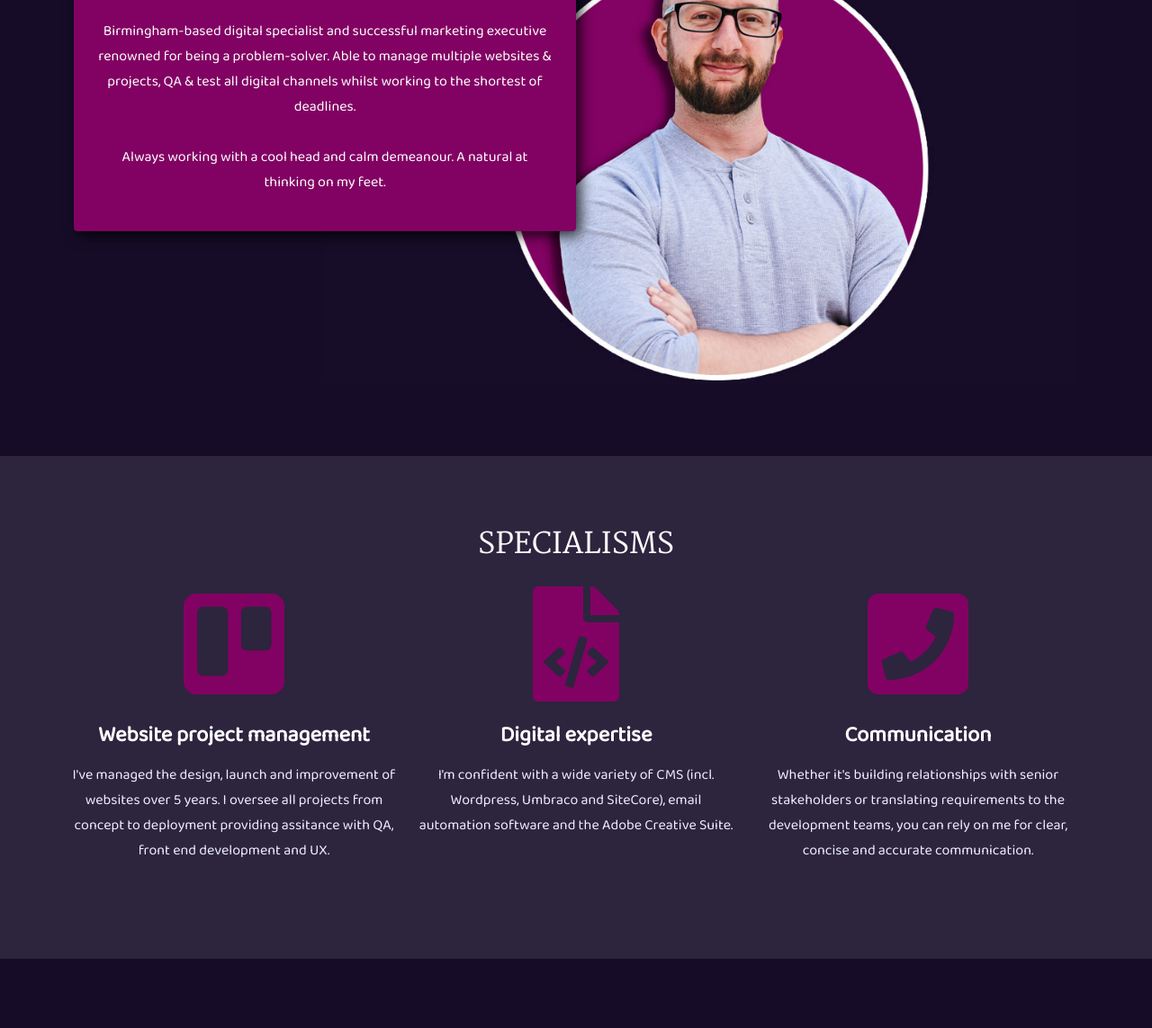
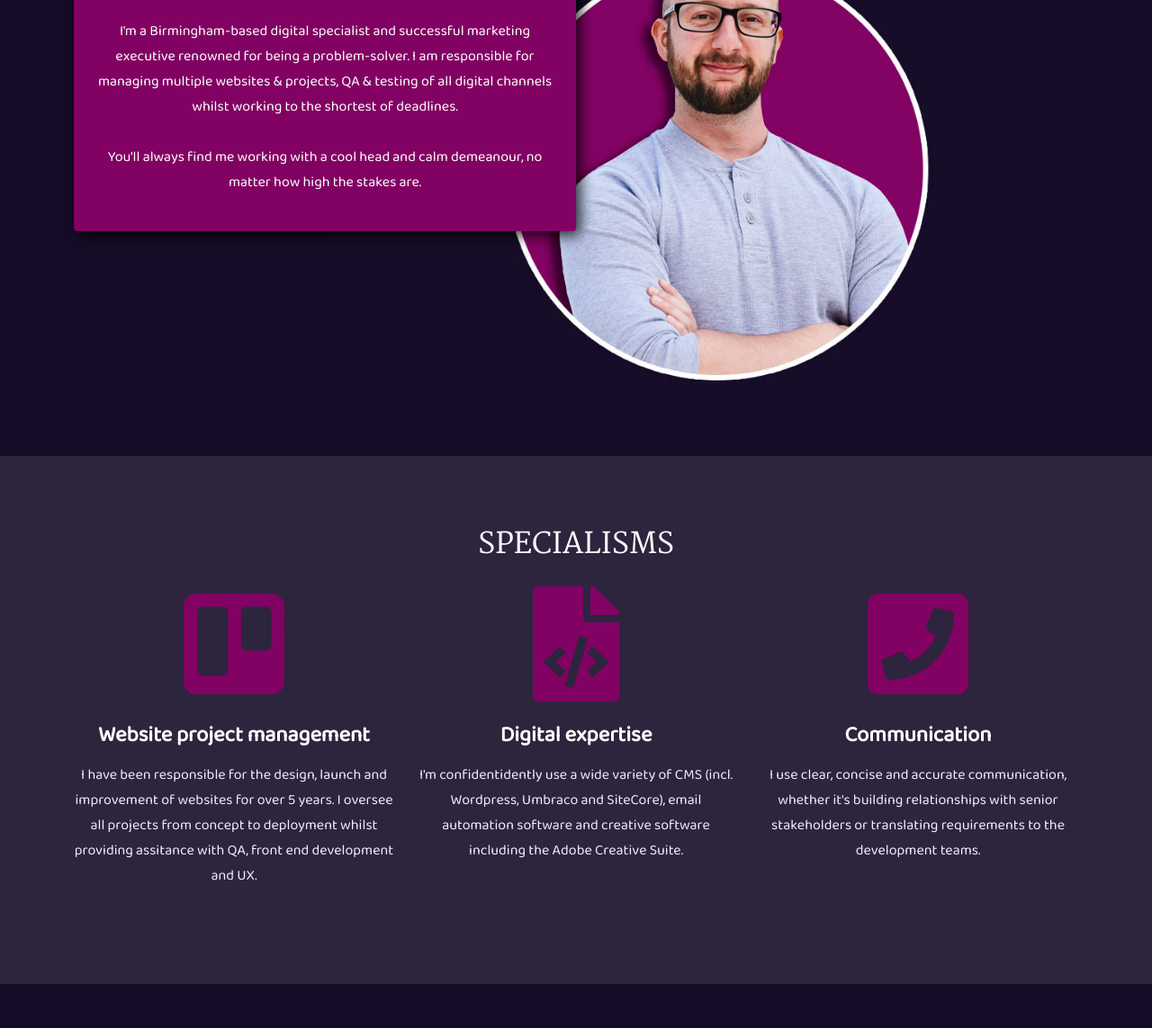
Before and after one commit to Liam-Timms/Portfolio, a plain HTML site: page index.html in a window 1280 px wide. Shown: the part 672-1815 px from the top of the page at 90% size. Drawn offline with nearby package versions, Linux system fonts and the light colour scheme; a web font is replaced by a local one.

Commit message:
copy changes

```diff
--- a/index.html
+++ b/index.html
@@ -44,7 +44,7 @@
             <div class="container" id="about" data-aos="fade-up" data-aos-duration="1000">
                 <div class="masthead-subheading">Hi, I'm Liam</div>
                 <div class="masthead-heading">Digital marketing specialist</div>
-                <p>6 years digital marketing experience B2B & B2C</p>
+                <p>6 years' digital marketing experience in B2B & B2C</p>
 
                 <a class="btn btn-primary btn-xl text-uppercase js-scroll-trigger" href="#contact">Download CV</a>
             </div>
@@ -58,8 +58,8 @@
               <h2 class="section-heading mb-4">
                 <p class="section-heading-upper white">Who?</p>
               </h2>
-              <p class="white">Birmingham-based digital specialist and successful marketing executive renowned for being a problem-solver. Able to manage multiple websites & projects, QA & test all digital channels whilst working to the shortest of deadlines.<br><br>
-              Always working with a cool head and calm demeanour. A natural at thinking on my feet.
+              <p class="white">I'm a Birmingham-based digital specialist and successful marketing executive renowned for being a problem-solver. I am responsible for managing multiple websites & projects, QA & testing of all digital channels whilst working to the shortest of deadlines.<br><br>
+              You'll always find me working with a cool head and calm demeanour, no matter how high the stakes are.
               </p>
             </div>
           </div>
@@ -78,18 +78,18 @@
                         <span class="fa-stack fa-4x"><i class="fab fa-trello fa-stack-2x text-primary"></i></span>
 
                         <h4 class="my-3 white">Website project management</h4>
-                        <p class="text-muted">I've managed the design, launch and improvement of websites over 5 years. I oversee all projects from concept to deployment providing assitance with QA, front end development and UX.</p>
+                        <p class="text-muted">I have been responsible for the design, launch and improvement of websites for over 5 years. I oversee all projects from concept to deployment whilst providing assitance with QA, front end development and UX.</p>
 
                     </div>
                     <div class="col-md-4 grow-hover">
                         <span class="fa-stack fa-4x"><i class="fas fa-file-code fa-stack-2x text-primary"></i></span>
                         <h4 class="my-3 white">Digital expertise</h4>
-                        <p class="text-muted">I'm confident with a wide variety of CMS (incl. Wordpress, Umbraco and SiteCore), email automation software and the Adobe Creative Suite.</p>
+                        <p class="text-muted">I'm confidentidently use a wide variety of CMS (incl. Wordpress, Umbraco and SiteCore), email automation software and creative software including the Adobe Creative Suite.</p>
                     </div>
                     <div class="col-md-4 grow-hover">
                         <span class="fa-stack fa-4x"><i class="fas fa-phone-square fa-stack-2x text-primary"></i></span>
                         <h4 class="my-3 white">Communication</h4>
-                        <p class="text-muted">Whether it's building relationships with senior stakeholders or translating requirements to the development teams, you can rely on me for clear, concise and accurate communication.  </p>
+                        <p class="text-muted">I use clear, concise and accurate communication, whether it's building relationships with senior stakeholders or translating requirements to the development teams.</p>
                     </div>
                 </div>
             </div>
```
